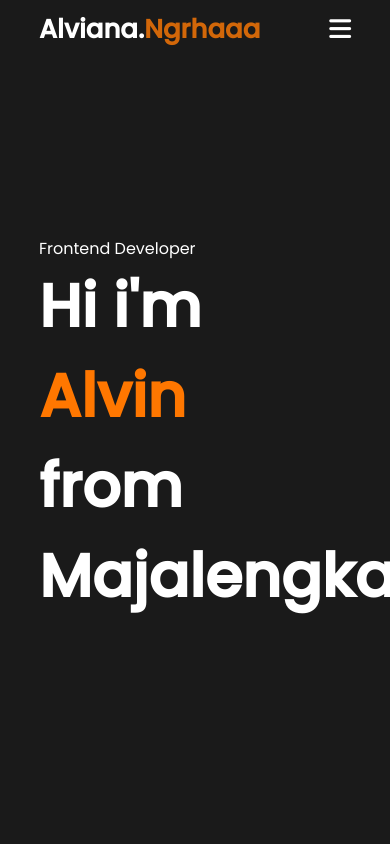
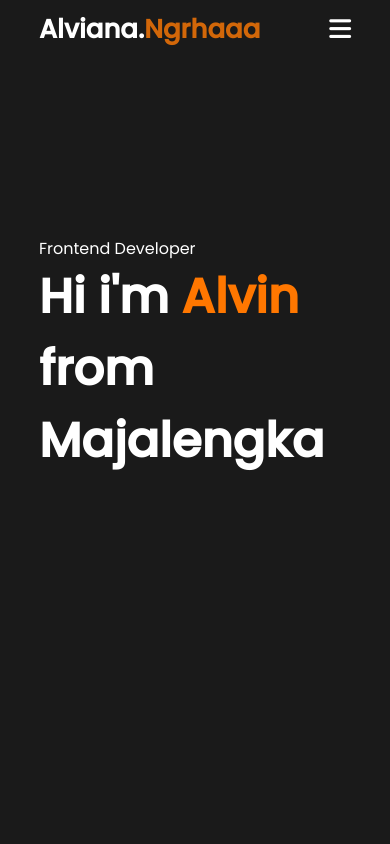
Before and after one commit to AlvinNugraha0/Portofolio, a plain HTML site: page index.html in a window 390 px wide. Shown: the top 844 px of the page. Drawn offline with Linux system fonts and the light colour scheme; some packages are replaced by stand-ins of ours; a script that the page names is missing.

Commit message:
Update1 style.css

```diff
--- a/style.css
+++ b/style.css
@@ -391,7 +391,7 @@ nav .fa-solid{
     }
 
     .header-text h1{
-        font-size: px;
+        font-size: 48px;
     }
 
     nav .fa-solid{
```
